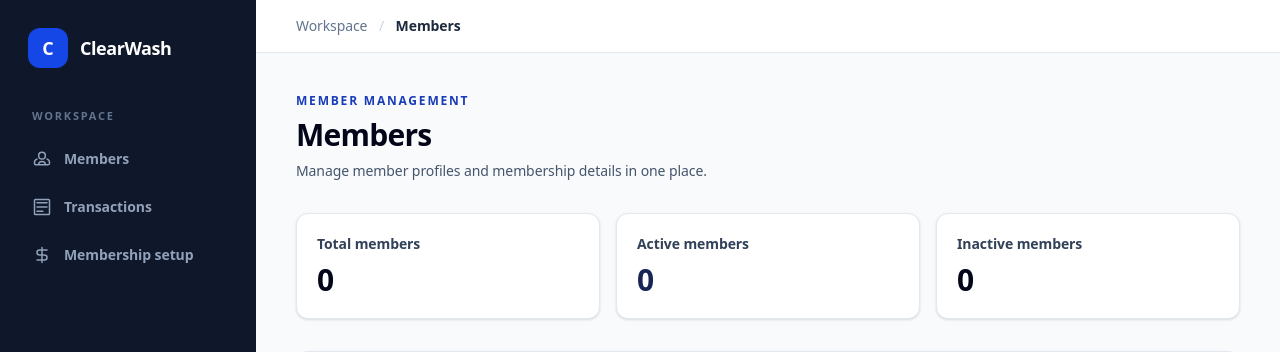
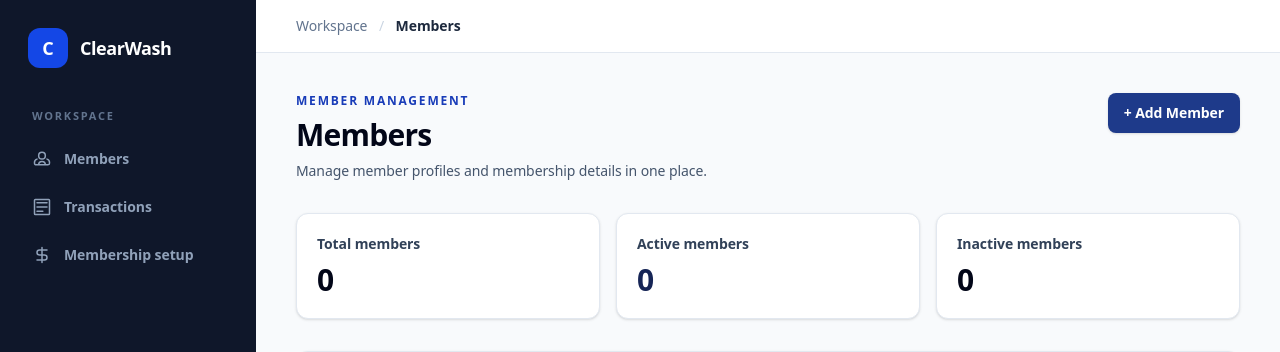
Before and after one commit to Sebastiannn12/ClearWash-Project, a Laravel app: page / in a window 1280 px wide. Shown: the top 352 px of the page. Run offline with Laravel 12, Linux system fonts and the light colour scheme; data comes from the database, SQL or seed files in the repository; data that the repository does not hold is empty; style sheets or scripts are compiled from the project's sources.

Commit message:
Fixing  ui member, view, and edit page

```diff
--- a/resources/views/layouts/app.blade.php
+++ b/resources/views/layouts/app.blade.php
@@ -40,8 +40,6 @@
                     </div>
                     @if (request()->routeIs('transactions.index'))
                         <a href="{{ route('transactions.create') }}" class="hidden rounded-lg bg-[#1E3A8A] px-4 py-2.5 text-sm font-semibold text-white shadow-sm transition-colors hover:bg-blue-900 focus-visible:outline-2 focus-visible:outline-offset-2 focus-visible:outline-blue-700 sm:inline-flex">+ Create Transaction</a>
-                    @elseif (request()->routeIs('members.*') || request()->routeIs('home'))
-                        <a href="{{ route('members.create') }}" class="hidden rounded-lg bg-[#1E3A8A] px-4 py-2.5 text-sm font-semibold text-white shadow-sm transition-colors hover:bg-blue-900 focus-visible:outline-2 focus-visible:outline-offset-2 focus-visible:outline-blue-700 sm:inline-flex">+ Add member</a>
                     @endif
                 </div>
             </header>
--- a/resources/views/members/_delete-modal.blade.php
+++ b/resources/views/members/_delete-modal.blade.php
@@ -19,7 +19,7 @@
             <form method="POST" action="{{ $permanent ? route('members.force-delete', $member) : route('members.delete', $member) }}" class="w-full sm:w-auto">
                 @csrf
                 @method('DELETE')
-                <button type="submit" class="w-full rounded-lg bg-red-700 px-4 py-2.5 text-sm font-bold text-white hover:bg-red-800">{{ $permanent ? 'Delete Permanently' : 'Confirm Delete' }}</button>
+                <button type="submit" class="w-full rounded-lg border border-red-600 bg-red-600 px-4 py-2.5 text-sm font-bold text-white transition-colors hover:border-red-700 hover:bg-red-700">{{ $permanent ? 'Delete Permanently' : 'Confirm Delete' }}</button>
             </form>
         </div>
     </div>
--- a/resources/views/members/create.blade.php
+++ b/resources/views/members/create.blade.php
@@ -1,7 +1,7 @@
 @extends('layouts.app')
 @section('title', 'Add member')
 @section('content')
-    <a href="{{ route('members.index') }}" class="text-sm font-semibold text-blue-900 hover:underline">← Back to members</a>
+    <a href="{{ route('members.index') }}" class="inline-flex items-center rounded-lg border border-slate-300 bg-white px-4 py-2.5 text-sm font-semibold text-slate-700 transition-colors hover:bg-slate-50">← Back to members</a>
     <div class="mt-5"><p class="text-xs font-bold uppercase tracking-[0.15em] text-blue-800">Member management</p><h1 class="mt-2 text-3xl font-bold tracking-tight text-slate-950">Register a member</h1><p class="mt-2 text-sm font-medium text-slate-600">Enter their details below. A unique membership number is assigned automatically.</p></div>
     <form method="POST" action="{{ route('members.store') }}" class="mt-8 max-w-4xl rounded-xl border border-slate-200 bg-white p-5 shadow-sm [&_input]:font-medium [&_label]:font-bold [&_select]:font-semibold [&_textarea]:font-medium sm:p-8">
         @csrf
--- a/resources/views/members/index.blade.php
+++ b/resources/views/members/index.blade.php
@@ -9,7 +9,7 @@
             <h1 class="mt-2 text-3xl font-bold tracking-tight text-slate-950">Members</h1>
             <p class="mt-2 text-sm font-medium text-slate-600">Manage member profiles and membership details in one place.</p>
         </div>
-        <a href="{{ route('members.create') }}" class="inline-flex rounded-lg bg-[#1E3A8A] px-4 py-2.5 text-sm font-semibold text-white shadow-sm transition-colors hover:bg-blue-900 focus-visible:outline-2 focus-visible:outline-offset-2 focus-visible:outline-blue-700 sm:hidden">+ Add member</a>
+        <a href="{{ route('members.create') }}" class="inline-flex items-center rounded-lg bg-[#1E3A8A] px-4 py-2.5 text-sm font-semibold text-white shadow-sm transition-colors hover:bg-blue-900 focus-visible:outline-2 focus-visible:outline-offset-2 focus-visible:outline-blue-700">+ Add Member</a>
     </div>
 
     @if (session('error'))
@@ -57,16 +57,16 @@
                                 <td class="px-5 py-4"><span class="inline-flex rounded-full px-2.5 py-1 text-xs font-semibold {{ $member->is_active ? 'bg-emerald-50 text-emerald-700' : 'bg-slate-100 text-slate-600' }}">{{ $member->is_active ? 'Active' : 'Inactive' }}</span></td>
                                 <td class="px-6 py-4">
                                     <div class="flex items-center justify-end gap-2">
-                                        <a href="{{ route('members.show', $member) }}" class="rounded-lg border border-slate-200 px-3 py-2 text-xs font-semibold text-slate-700 transition-colors hover:border-slate-300 hover:bg-slate-50">View</a>
-                                        <a href="{{ route('members.edit', $member) }}" class="rounded-lg border border-blue-200 px-3 py-2 text-xs font-semibold text-blue-800 transition-colors hover:bg-blue-50">Edit</a>
+                                        <a href="{{ route('members.show', $member) }}" class="rounded-lg border border-slate-300 bg-slate-100 px-3 py-2 text-xs font-semibold text-slate-700 transition-colors hover:bg-slate-200">View</a>
+                                        <a href="{{ route('members.edit', $member) }}" class="rounded-lg border border-blue-200 bg-blue-50 px-3 py-2 text-xs font-semibold text-blue-800 transition-colors hover:bg-blue-100">Edit</a>
                                         @unless ($member->is_active)
                                             <form method="POST" action="{{ route('members.reactivate', $member) }}">
                                                 @csrf
                                                 @method('PATCH')
-                                                <button type="submit" class="rounded-lg border border-emerald-200 px-3 py-2 text-xs font-semibold text-emerald-700 transition-colors hover:bg-emerald-50">Reactivate</button>
+                                                <button type="submit" class="rounded-lg border border-emerald-200 bg-emerald-50 px-3 py-2 text-xs font-semibold text-emerald-700 transition-colors hover:bg-emerald-100">Reactivate</button>
                                             </form>
                                         @endunless
-                                        <button type="button" onclick="document.getElementById('soft-delete-{{ $member->id }}').showModal()" class="rounded-lg border border-red-200 px-3 py-2 text-xs font-semibold text-red-700 hover:bg-red-50">Delete</button>
+                                        <button type="button" onclick="document.getElementById('soft-delete-{{ $member->id }}').showModal()" class="rounded-lg border border-red-200 bg-red-50 px-3 py-2 text-xs font-semibold text-red-700 transition-colors hover:bg-red-100">Delete</button>
                                     </div>
                                 </td>
                             </tr>
@@ -121,9 +121,9 @@
                                         <form method="POST" action="{{ route('members.restore', $member) }}">
                                             @csrf
                                             @method('PATCH')
-                                            <button type="submit" class="rounded-lg border border-emerald-200 px-3 py-2 text-xs font-semibold text-emerald-700 transition-colors hover:bg-emerald-50">Restore</button>
+                                            <button type="submit" class="rounded-lg border border-emerald-200 bg-emerald-50 px-3 py-2 text-xs font-semibold text-emerald-700 transition-colors hover:bg-emerald-100">Restore</button>
                                         </form>
-                                        <button type="button" onclick="document.getElementById('permanent-delete-{{ $member->id }}').showModal()" class="rounded-lg border border-red-200 px-3 py-2 text-xs font-semibold text-red-700 transition-colors hover:bg-red-50">Delete permanently</button>
+                                        <button type="button" onclick="document.getElementById('permanent-delete-{{ $member->id }}').showModal()" class="rounded-lg border border-red-200 bg-red-50 px-3 py-2 text-xs font-semibold text-red-700 transition-colors hover:bg-red-100">Delete permanently</button>
                                     </div>
                                 </td>
                             </tr>
```
Also changed, not shown: resources/views/members/edit.blade.php (+10 -6 lines), resources/views/members/show.blade.php (+5 -2 lines).
